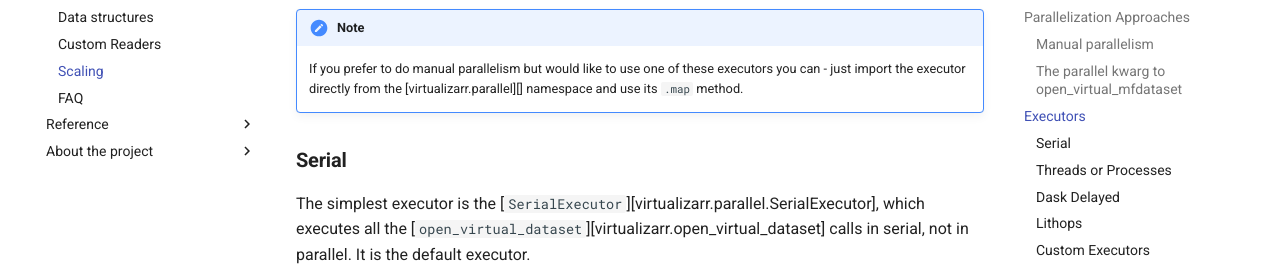
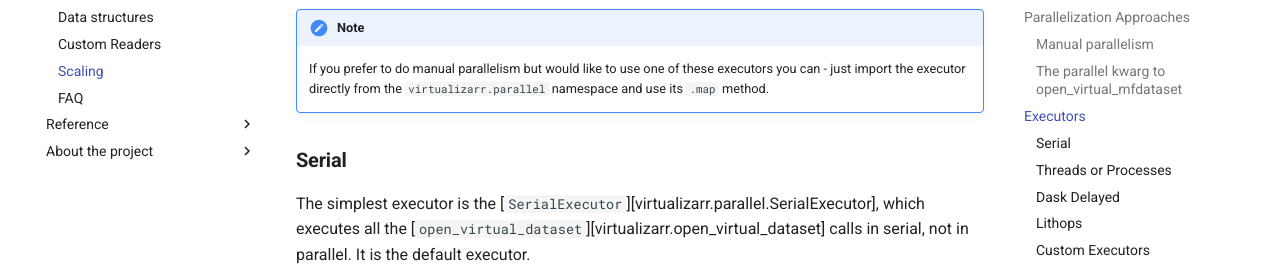
Before and after one commit to zarr-developers/VirtualiZarr, an MkDocs documentation site: the page built from docs/scaling.md, in a window 1280 px wide and 900 px high, scrolled down 2761 px. Shown: the part 199-469 px from the top of the window. Built offline with MkDocs 1.6.1 and Material for MkDocs 9.7.7, drawn with Linux system fonts in a browser that asks for light colours; comment, search, counter and statistics services are not loaded; the version menu is left out.

Commit message:
missed one

```diff
--- a/docs/scaling.md
+++ b/docs/scaling.md
@@ -90,7 +90,7 @@ VirtualiZarr's [`open_virtual_mfdataset`][virtualizarr.open_virtual_mfdataset] i
 VirtualiZarr comes with a small selection of executors you can choose from when using [`open_virtual_mfdataset`][virtualizarr.open_virtual_mfdataset], provided under the `virtualizarr.parallel` namespace.
 
 !!!note
-    If you prefer to do manual parallelism but would like to use one of these executors you can - just import the executor directly from the [virtualizarr.parallel][] namespace and use its `.map` method.
+    If you prefer to do manual parallelism but would like to use one of these executors you can - just import the executor directly from the `virtualizarr.parallel` namespace and use its `.map` method.
 
 ### Serial
 
```
